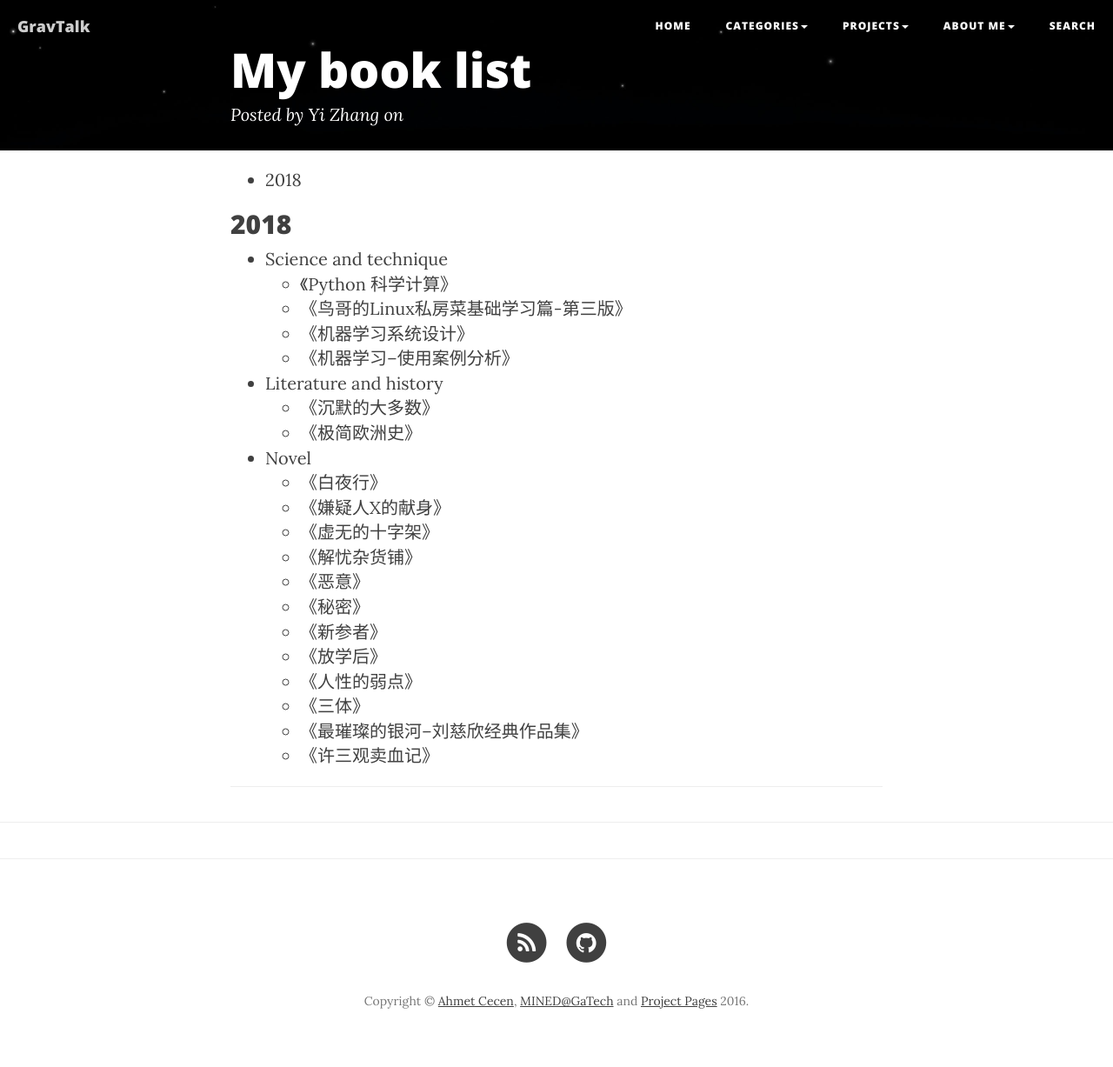
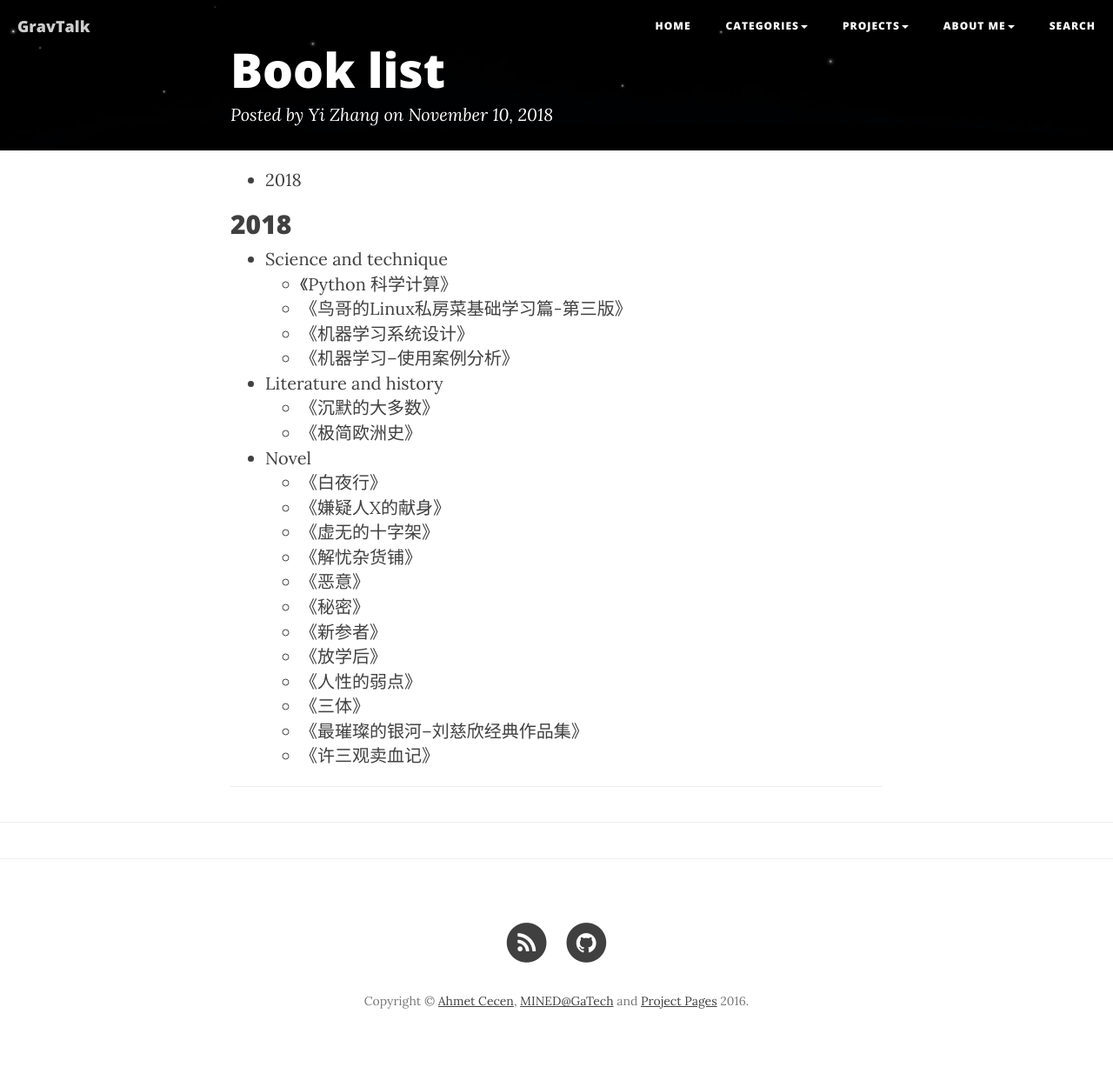
Before and after one commit to YiZhangCUG/YiZhangCUG.github.io, a Jekyll site: the page built from books.md, in a window 1280 px wide. Shown: the whole page at 87% size. Built offline with Jekyll 4.4.1, drawn with Linux system fonts in a browser that asks for light colours; nearby versions of some CDN libraries; comment, search, counter and statistics services are not loaded.

Commit message:
add dates to about me

```diff
--- a/books.md
+++ b/books.md
@@ -1,6 +1,7 @@
 ---
 layout: post
-title: My book list
+title: Book list
+date:   2018-11-10 15:50:00 -0800
 author: Yi Zhang
 permalink: /books/
 ---
```
Also changed, not shown: collection.md (+1 -0 lines), publications.md (+1 -0 lines).
